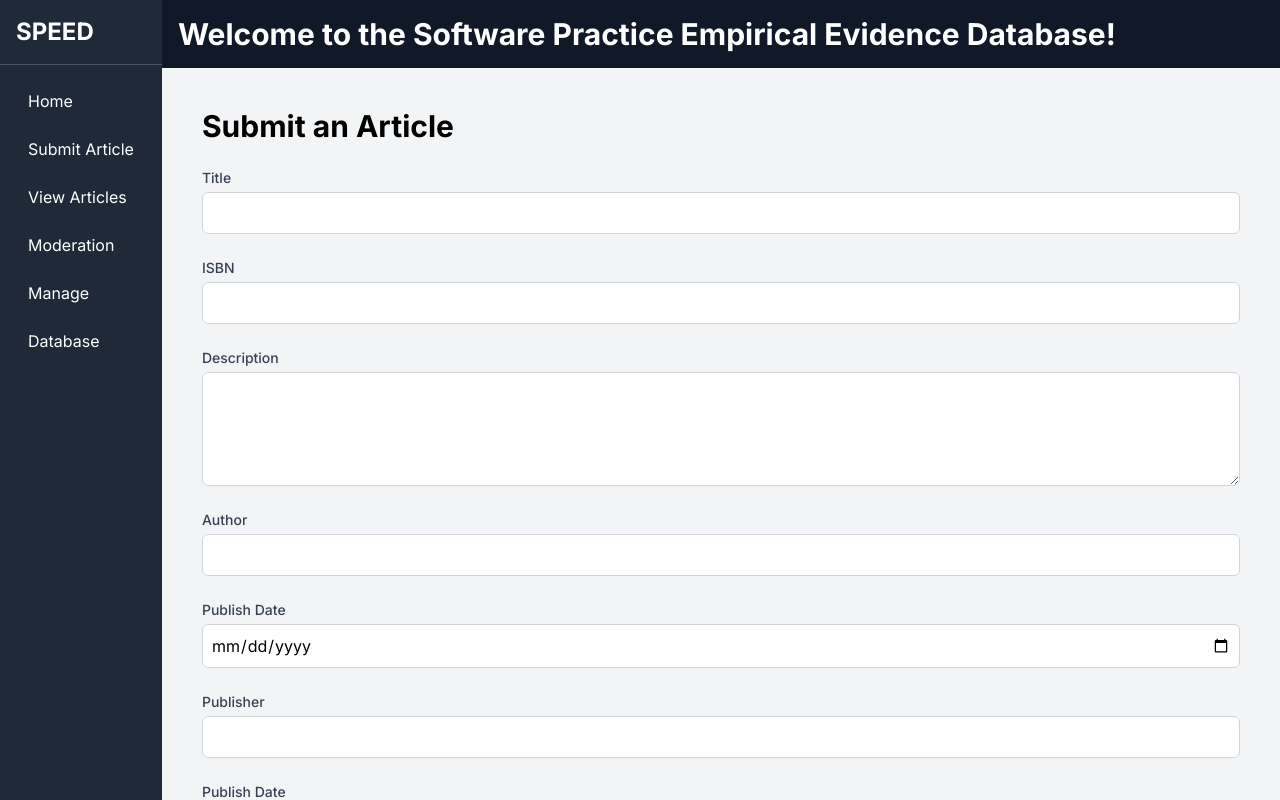
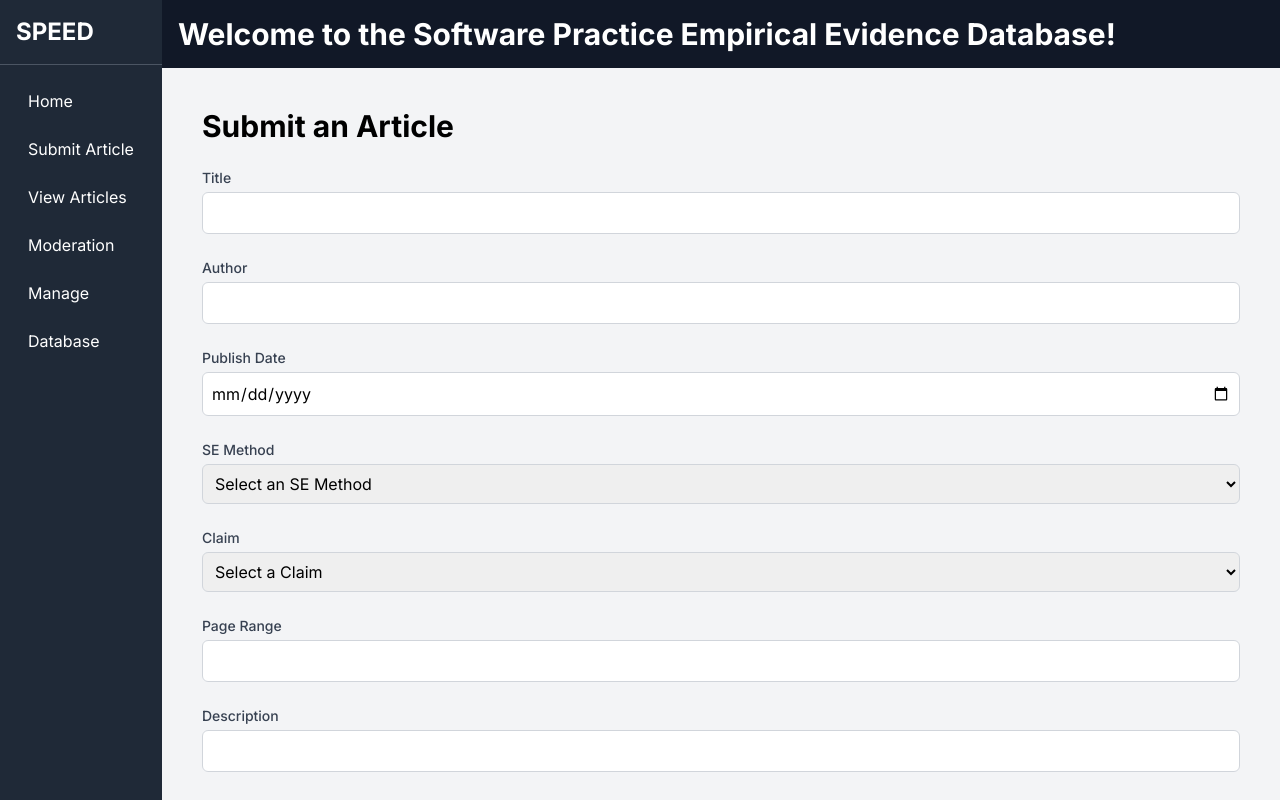
Before and after one commit to Fumihiro1/Software-Practice-Empirical-Evidence-Database-SPEED, a Next.js app in the folder SPEED-app/SPEED-frontend/: page /submit-article in a window 1280 px wide. Built offline with nearby package versions, Linux system fonts and the light colour scheme.

Commit message:
new submission and view

```diff
--- a/SPEED-app/SPEED-frontend/app/page.tsx
+++ b/SPEED-app/SPEED-frontend/app/page.tsx
@@ -27,6 +27,10 @@ const Page = () => {
        <h3 className="text-x1 font-semibold mb-2">Manage</h3>
        <p>Manage the approval/rejection status of all the articles in the database</p>
      </div>
+     <div className="bg-white p-4 rounded shadow mb-4">
+       <h3 className="text-x1 font-semibold mb-2">Database</h3>
+       <p>Clear or add samples to the database</p>
+     </div>
    </main>
   );
 }
--- a/SPEED-app/SPEED-frontend/app/submit-article/page.tsx
+++ b/SPEED-app/SPEED-frontend/app/submit-article/page.tsx
@@ -5,17 +5,38 @@ const SubmitArticle = () => {
   // State to store form data
   const [formData, setFormData] = useState({
     title: "",
-    isbn: "",
     author: "",
+    published_date: "",
+    seMethod: "",
+    claim: "",
     description: "",
-    published_date: "",
-    publisher: "",
-    updated_date: "",
+    pageRange: "",
     email: "",
   });
 
+  // Options for SE Methods
+  const seMethods = [
+    'Agile',
+    'Scrum',
+    'Waterfall',
+    'Spiral',
+    'V-Model',
+    'DevOps',
+    'Other'
+  ];
+
+  // Options for Claims
+  const claims = [
+    'Improvement in productivity',
+    'Better quality outcomes',
+    'Increased team collaboration',
+    'Cost savings',
+    'Faster delivery times',
+    'Other'
+  ];
+
   // Handle form input changes
-  const handleChange = (e: React.ChangeEvent<HTMLInputElement | HTMLTextAreaElement>) => {
+  const handleChange = (e: React.ChangeEvent<HTMLInputElement | HTMLTextAreaElement | HTMLSelectElement>) => {
     const { name, value } = e.target;
     setFormData({
       ...formData,
@@ -37,14 +58,15 @@ const SubmitArticle = () => {
 
       if (response.ok) {
         alert("Article submitted successfully!");
+        // Reset the form data
         setFormData({
           title: "",
-          isbn: "",
           author: "",
+          published_date: "",
+          seMethod: "",
+          claim: "",
+          pageRange: "",
           description: "",
-          published_date: "",
-          publisher: "",
-          updated_date: "",
           email: "",
         });
       } else {
@@ -77,37 +99,7 @@ const SubmitArticle = () => {
         </div>
 
         <div>
-          <label className="block text-sm font-medium text-gray-700" htmlFor="title">
-            ISBN
-          </label>
-          <input
-            type="text"
-            id="isbn"
-            name="isbn"
-            value={formData.isbn}
-            onChange={handleChange}
-            className="mt-1 block w-full p-2 border border-gray-300 rounded-md"
-            required
-          />
-        </div>
-
-        <div>
-          <label className="block text-sm font-medium text-gray-700" htmlFor="description">
-            Description
-          </label>
-          <textarea
-            id="description"
-            name="description"
-            value={formData.description}
-            onChange={handleChange}
-            rows={4}
-            className="mt-1 block w-full p-2 border border-gray-300 rounded-md"
-            required
-          />
-        </div>
-
-        <div>
-          <label className="block text-sm font-medium text-gray-700" htmlFor="date">
+          <label className="block text-sm font-medium text-gray-700" htmlFor="author">
             Author
           </label>
           <input
@@ -122,7 +114,7 @@ const SubmitArticle = () => {
         </div>
 
         <div>
-          <label className="block text-sm font-medium text-gray-700" htmlFor="date">
+          <label className="block text-sm font-medium text-gray-700" htmlFor="published_date">
             Publish Date
           </label>
           <input
@@ -137,14 +129,56 @@ const SubmitArticle = () => {
         </div>
 
         <div>
-          <label className="block text-sm font-medium text-gray-700" htmlFor="author">
-            Publisher
+          <label className="block text-sm font-medium text-gray-700" htmlFor="seMethod">
+            SE Method
+          </label>
+          <select
+            id="seMethod"
+            name="seMethod"
+            value={formData.seMethod}
+            onChange={handleChange}
+            className="mt-1 block w-full p-2 border border-gray-300 rounded-md"
+            required
+          >
+            <option value="" disabled>Select an SE Method</option>
+            {seMethods.map((method) => (
+              <option key={method} value={method}>
+                {method}
+              </option>
+            ))}
+          </select>
+        </div>
+
+        <div>
+          <label className="block text-sm font-medium text-gray-700" htmlFor="claim">
+            Claim
+          </label>
+          <select
+            id="claim"
+            name="claim"
+            value={formData.claim}
+            onChange={handleChange}
+            className="mt-1 block w-full p-2 border border-gray-300 rounded-md"
+            required
+          >
+            <option value="" disabled>Select a Claim</option>
+            {claims.map((claim) => (
+              <option key={claim} value={claim}>
+                {claim}
+              </option>
+            ))}
+          </select>
+        </div>
+
+        <div>
+          <label className="block text-sm font-medium text-gray-700" htmlFor="pageRange">
+            Page Range
           </label>
           <input
             type="text"
-            id="publisher"
-            name="publisher"
-            value={formData.publisher}
+            id="pageRange"
+            name="pageRange"
+            value={formData.pageRange}
             onChange={handleChange}
             className="mt-1 block w-full p-2 border border-gray-300 rounded-md"
             required
@@ -152,14 +186,14 @@ const SubmitArticle = () => {
         </div>
 
         <div>
-          <label className="block text-sm font-medium text-gray-700" htmlFor="date">
-            Publish Date
+          <label className="block text-sm font-medium text-gray-700" htmlFor="description">
+            Description
           </label>
           <input
-            type="date"
-            id="updated_date"
-            name="updated_date"
-            value={formData.updated_date}
+            type="text"
+            id="description"
+            name="description"
+            value={formData.description}
             onChange={handleChange}
             className="mt-1 block w-full p-2 border border-gray-300 rounded-md"
             required
--- a/SPEED-app/SPEED-frontend/app/view-articles/page.tsx
+++ b/SPEED-app/SPEED-frontend/app/view-articles/page.tsx
@@ -4,12 +4,11 @@ import React, { useEffect, useState } from 'react';
 import axios from 'axios';
 
 const Page = () => {
-  const [Articles, setArticles] = useState([]);
+  const [articles, setArticles] = useState([]);
   const [loading, setLoading] = useState(true);
   const [error, setError] = useState<string | null>(null);
   const apiUrl = process.env.NEXT_PUBLIC_API_URL || 'http://localhost:8082';
 
-  // Fetch approved articles when the component mounts
   useEffect(() => {
     const fetchApprovedArticles = async () => {
       try {
@@ -25,55 +24,65 @@ const Page = () => {
     fetchApprovedArticles();
   }, []);
 
+  const formatDate = (dateString: string) => {
+    const options: Intl.DateTimeFormatOptions = {
+      year: 'numeric',
+      month: 'long',
+      day: 'numeric',
+    };
+    return new Date(dateString).toLocaleDateString(undefined, options);
+  };
+
   // Handle loading and error states
   if (loading) {
     return (
-      <main className="p-6 flex-1 bg-gray-100">
-        <h2 className="text-2xl font-semibold mb-4">
-          View Books
-        </h2>
-        <p className="mb-4">
-          Use SPEED to search and analyse claims about various Software Engineering practices.
+      <main className="p-8 flex-1 bg-gray-100">
+        <h2 className="text-3xl font-semibold mb-4">View Books</h2>
+        <p className="mb-4 text-gray-600">
+          Use SPEED to search and analyze claims about various Software Engineering practices.
         </p>
-        <p className="mb-4 text-gray-400">Loading...</p>
+        <div className="flex justify-center items-center">
+          <div className="loader" />
+          <p className="mb-4 text-gray-400">Loading...</p>
+        </div>
       </main>
     );
   }
 
   if (error) {
     return (
-      <main className="p-6 flex-1 bg-gray-100">
-        <h2 className="text-2xl font-semibold mb-4">
-          View Books
-        </h2>
-        <p className="mb-4">
-          Use SPEED to search and analyse claims about various Software Engineering practices.
+      <main className="p-8 flex-1 bg-gray-100">
+        <h2 className="text-3xl font-semibold mb-4">View Books</h2>
+        <p className="mb-4 text-gray-600">
+          Use SPEED to search and analyze claims about various Software Engineering practices.
         </p>
-        <p className="mb-4 text-red-500">An error occured while loading books</p>
+        <p className="mb-4 text-red-500 font-bold">An error occurred while loading books</p>
       </main>
     );
   }
 
   // Render the page content with books
   return (
-    <main className = "p-6 flex-1 bg-gray-100">
-      <h2 className="text-2xl font-semibold mb-4">
-          View Books
-      </h2>
-      <p className="mb-4">
-          Use SPEED to search and analyse claims about various Software Engineering practices.
+    <main className="p-8 flex-1 bg-gray-100">
+      <h2 className="text-3xl font-semibold mb-4">View Books</h2>
+      <p className="mb-6 text-gray-600">
+        Use SPEED to search and analyze claims about various Software Engineering practices.
       </p>
-      {/* Map through books and render each one */}
-      {Articles.map((article:any) => (
-          <div key={article.isbn} className="bg-white p-4 rounded shadow mb-4">
-          <h3 className="text-xl font-semibold mb-2">{article.title}</h3>
-          <p className="mb-2"><strong>Author:</strong> {article.author}</p>
-          <p>{article.description}</p>
-          <p>{article.published_date}</p>
-          <p>{article.publisher}</p>
-          <p>{article.update_date}</p>
+      <div className="grid grid-cols-1 sm:grid-cols-2 lg:grid-cols-3 gap-6">
+        {articles.map((article: any) => (
+          <div key={article.id} className="bg-white p-6 rounded-lg shadow-md transition-transform transform hover:scale-105">
+            <h3 className="text-2xl font-semibold mb-2">{article.title}</h3>
+            <p className="mb-2"><strong>Author:</strong> {article.author}</p>
+            <p><strong>SE Method:</strong> {article.seMethod}</p>
+            <p><strong>Claim:</strong> {article.claim}</p>
+            <p><strong>Page Range:</strong> {article.pageRange}</p>
+            <p className="mt-4 text-gray-700">{article.description}</p>
+            <p className="mt-4 text-sm text-gray-500">
+              <strong>Published Date:</strong> {formatDate(article.published_date)}
+            </p>
           </div>
         ))}
+      </div>
     </main>
   );
 };
```
Also changed, not shown: 2 other files (tests, documents, lock files or other folders).
